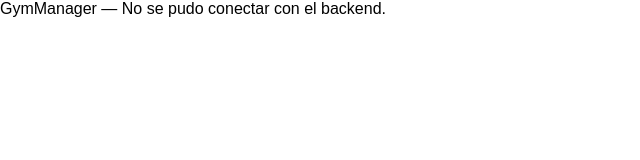
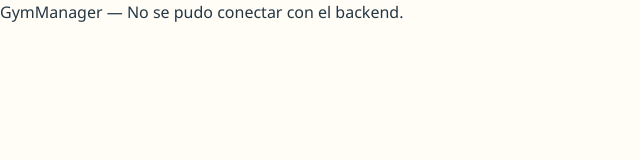
Before and after one commit to maurozavatti/TPI_Grupo_101_GymManager, a website built with Vite: page frontend/index.html in a window 1280 px wide. Shown: the whole page, without its empty margins (0-640 px from the left). Built offline with nearby package versions, Linux system fonts and the light colour scheme; files whose address does not match are found by name.

Commit message:
Definir variables y estilos generales de la web

```diff
--- a/frontend/src/style.css
+++ b/frontend/src/style.css
@@ -1,4 +1,132 @@
+/* Definimos las variables y los estilos generales de la web.
+ Los CSS de cada pantalla pueden reutilizar estos valores para
+ mantener los mismos colores, fuentes y espaciados.
+ Los cambios se aplican en las paginas que cargan este archivo.*/
+:root {
+  /* Colores principales */
+  --color-principal: #087ca7;
+  --color-principal-hover: #066384;
+  --color-principal-claro: #e0f4fc;
+  --color-secundario: #ffffff;
+
+  /* Fondos */
+  --color-fondo: #fffdf5;
+  --color-superficie: #ffffff;
+
+  /* Textos y bordes */
+  --color-texto: #243746;
+  --color-texto-secundario: #5d6b76;
+  --color-borde: #ccd6de;
+
+  /* Estados */
+  --color-error: #b42318;
+  --color-exito: #187044;
+  --color-foco: #087ca7;
+
+  /* Tipografía */
+  --fuente-general: "Segoe UI", Roboto, Arial, sans-serif;
+  --fuente-titulos: "Segoe UI", Roboto, Arial, sans-serif;
+
+  --texto-pequeno: 0.875rem;
+  --texto-normal: 1rem;
+  --texto-titulo: clamp(1.75rem, 4vw, 2.5rem);
+  --texto-subtitulo: 1.25rem;
+
+  --peso-normal: 400;
+  --peso-medio: 500;
+  --peso-negrita: 700;
+
+  --interlineado-general: 1.6;
+  --interlineado-titulos: 1.2;
+
+  /* Espaciados */
+  --espacio-minimo: 0.25rem;
+  --espacio-pequeno: 0.5rem;
+  --espacio-mediano: 1rem;
+  --espacio-grande: 1.5rem;
+  --espacio-extra-grande: 2rem;
+  --espacio-maximo: 3rem;
+
+  /* Bordes y efectos */
+  --radio-pequeno: 0.375rem;
+  --radio-mediano: 0.75rem;
+  --radio-grande: 1rem;
+
+  --sombra-tarjeta: 0 8px 24px rgb(36 55 70 / 8%);
+  --transicion-rapida: 150ms ease;
+}
+
+/* Ocultamos los elementos que tienen el atributo hidden.*/
+[hidden] {
+  display: none !important;
+}
+
+/* Incluimos el relleno y los bordes dentro del tamaño de cada elemento.*/
+*,
+*::before,
+*::after {
+  box-sizing: border-box;
+}
+
+/* Estilos generales del contenido de la pagina.*/
 body {
   margin: 0;
-  font-family: Arial, sans-serif;
+  min-width: 320px;
+  min-height: 100vh;
+  font-family: var(--fuente-general);
+  font-size: var(--texto-normal);
+  font-weight: var(--peso-normal);
+  line-height: var(--interlineado-general);
+  color: var(--color-texto);
+  background-color: var(--color-fondo);
 }
+
+/* Fuente, peso e interlineado compartidos por los titulos.*/
+h1,
+h2,
+h3,
+h4,
+h5,
+h6 {
+  margin: 0;
+  font-family: var(--fuente-titulos);
+  font-weight: var(--peso-negrita);
+  line-height: var(--interlineado-titulos);
+}
+
+h1 {
+  font-size: var(--texto-titulo);
+}
+
+h2 {
+  font-size: var(--texto-subtitulo);
+}
+
+/* Los controles de los formularios usan la misma fuente que la pagina.*/
+button,
+input,
+select,
+textarea {
+  font: inherit;
+}
+
+button {
+  cursor: pointer;
+}
+
+button:disabled {
+  cursor: not-allowed;
+}
+
+/* Las imagenes conservan sus proporciones y se adaptan al contenedor.*/
+img {
+  display: block;
+  max-width: 100%;
+  height: auto;
+}
+
+/* Indicamos el elemento enfocado al navegar con el teclado.*/
+:focus-visible {
+  outline: 3px solid var(--color-foco);
+  outline-offset: 3px;
+}
```
